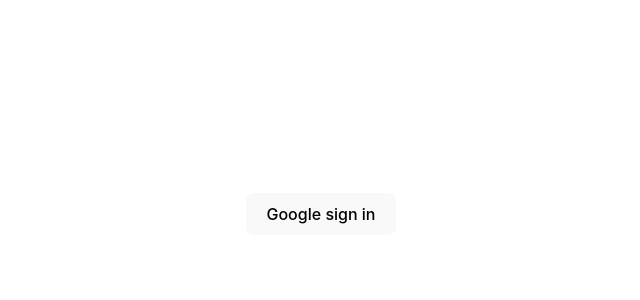
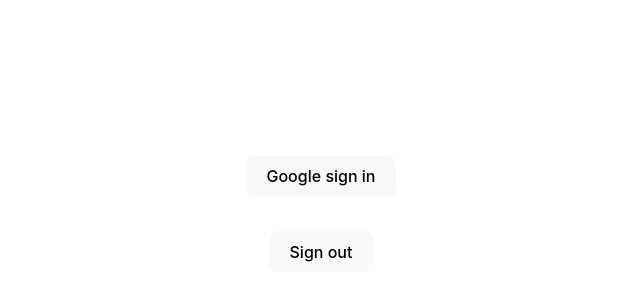
Before and after one commit to RaisulislamRimon/milestone10-module56-simple-firebase-authentication, a React (Vite) app: page / in a window 1280 px wide. Shown: the part 186-486 px from the top of the page, without its empty margins (319-959 px from the left). Built offline with nearby package versions, Linux system fonts and the light colour scheme.

Commit message:
added signIn and signOut

```diff
--- a/src/App.jsx
+++ b/src/App.jsx
@@ -1,9 +1,16 @@
 import React from "react";
 import "./App.css";
-import { getAuth, signInWithPopup, GoogleAuthProvider } from "firebase/auth";
+import {
+  getAuth,
+  signInWithPopup,
+  GoogleAuthProvider,
+  signOut,
+} from "firebase/auth";
 import app from "./firebaseConfig/firebaseConfig";
 
 const App = () => {
+  const [user, setUser] = React.useState({});
+
   const provider = new GoogleAuthProvider();
   const auth = getAuth(app);
   const handleGoogleSignIn = () => {
@@ -16,6 +23,7 @@
         const user = result.user;
         // ...
         console.log(user);
+        setUser(user);
       })
       .catch((error) => {
         // Handle Errors here.
@@ -29,9 +37,25 @@
         console.error(error);
       });
   };
+
+  const handleSignOut = () => {
+    signOut(auth)
+      .then(() => {
+        setUser({});
+      })
+      .catch((error) => {
+        console.log(error);
+      });
+  };
   return (
     <div className="App">
       <button onClick={handleGoogleSignIn}>Google sign in</button>
+      <div>
+        <h1>{user.displayName}</h1>
+        <p>{user.email}</p>
+        <img src={user.photoURL} alt={user.displayName} />
+        <button onClick={handleSignOut}>Sign out</button>
+      </div>
     </div>
   );
 };
```
Also changed, not shown: __steps.js (added, +33 -0 lines).
